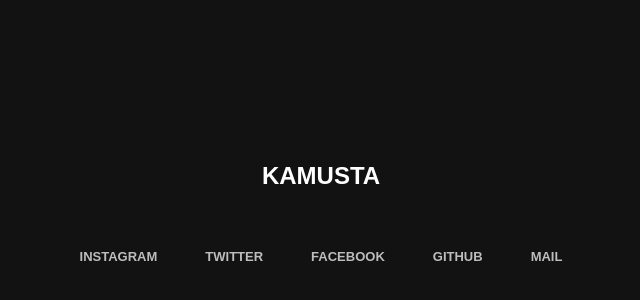
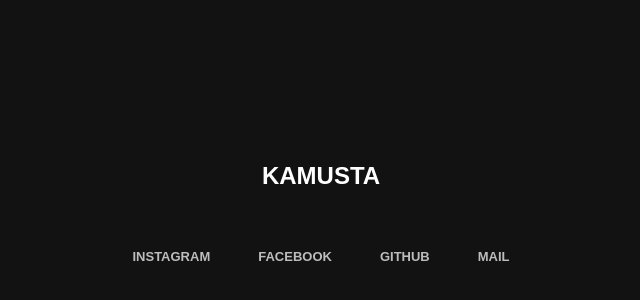
Before and after one commit to avinashankur/portfolio-html-css, a plain HTML site: page index.html in a window 1280 px wide. Shown: the part 224-524 px from the top of the page, without its empty margins (319-959 px from the left). Drawn offline with Linux system fonts and the light colour scheme.

Commit message:
fixed:name + removed:twitter link

```diff
--- a/index.html
+++ b/index.html
@@ -9,7 +9,7 @@
       crossorigin="anonymous"
     ></script>
     <link rel="icon" href="assets/pepe_king.png" type="image/png" />
-    <title>Awwwinash | Portfolio</title>
+    <title>Avinash | Portfolio</title>
   </head>
   <body>
     <div class="custom-cursor"></div>
@@ -18,9 +18,6 @@
       <!-- <i class="fa-brands fa-instagram fa-bounce"></i>  -->
       <a href="https://instagram.com/avixnsh" target="_blank" rel="noopener"
         >Instagram</a
-      >
-      <a href="https://twitter.com/avixnsh" target="_blank" rel="noopener"
-        >Twitter</a
       >
       <a
         href="https://www.facebook.com/profile.php?id=100095302633446"
```
